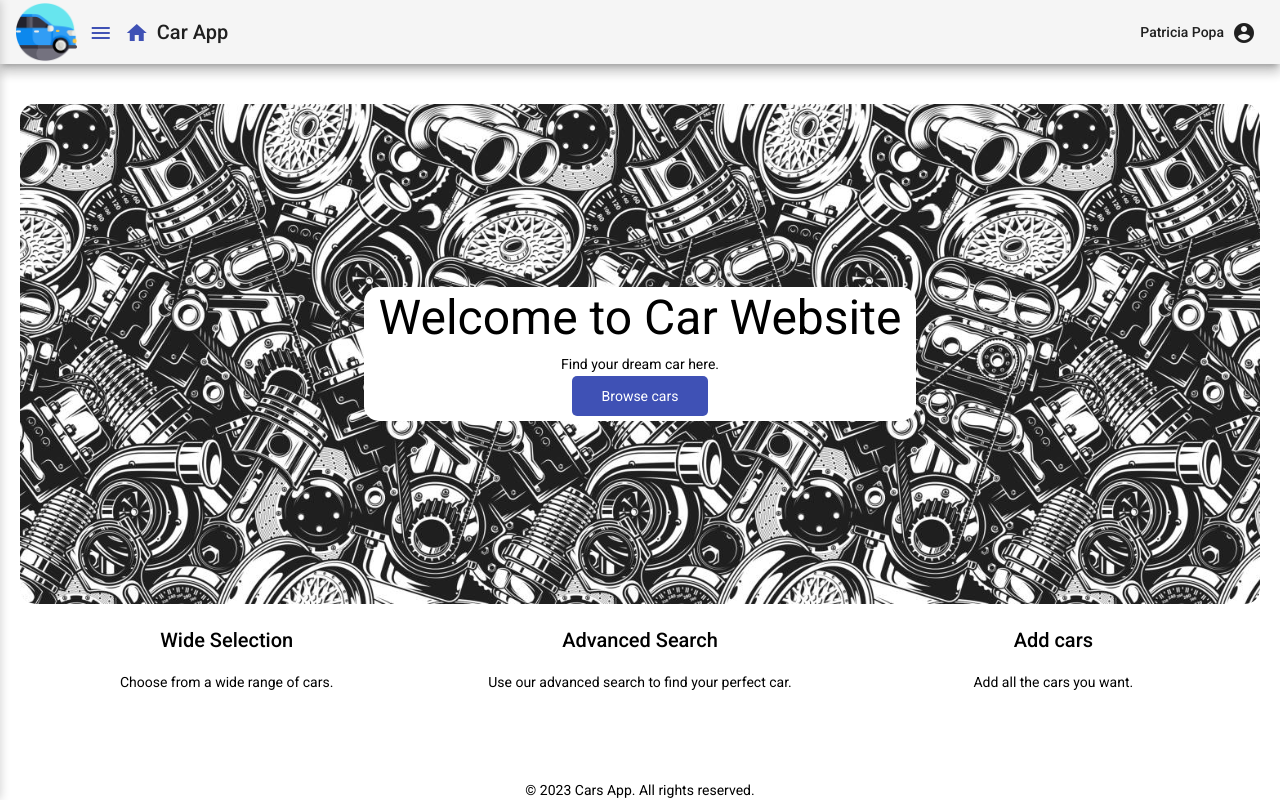
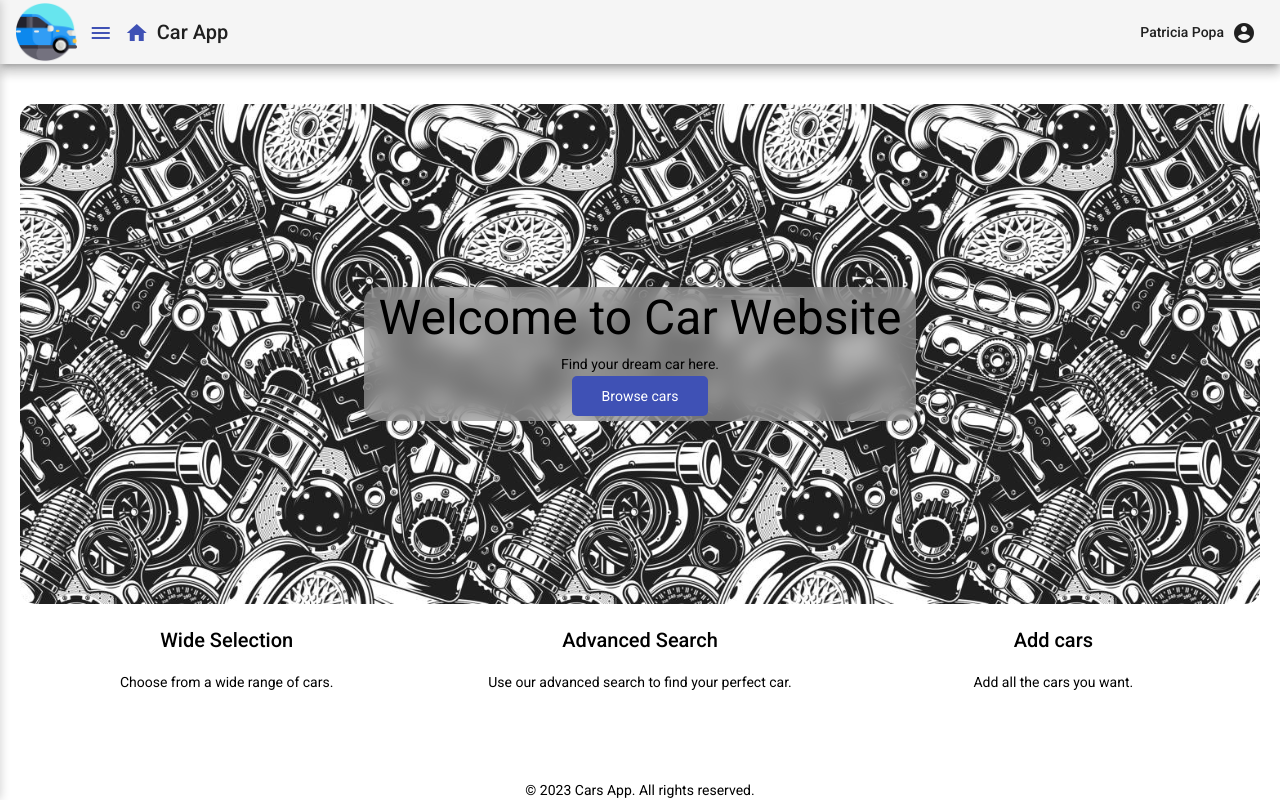
Before and after one commit to patriciapopam/cars-frontend, an Angular app: page / in a window 1280 px wide. Built offline with nearby package versions, Linux system fonts and the light colour scheme.

Commit message:
changed the background color of the main div to be translucent, to not create very high contrast in the mage page

```diff
--- a/src/app/components/main-car/main-car.component.css
+++ b/src/app/components/main-car/main-car.component.css
@@ -17,11 +17,10 @@ main {
 
   .hero-content {
     color: #000000;
-    background-color: #ffffff;
+    background-color: rgba(155, 155, 155, 0.65);
+    backdrop-filter: blur(10px);
     border-radius: 15px;
     padding: 15px;
-
-
   }
 
   .hero h1 {
```
